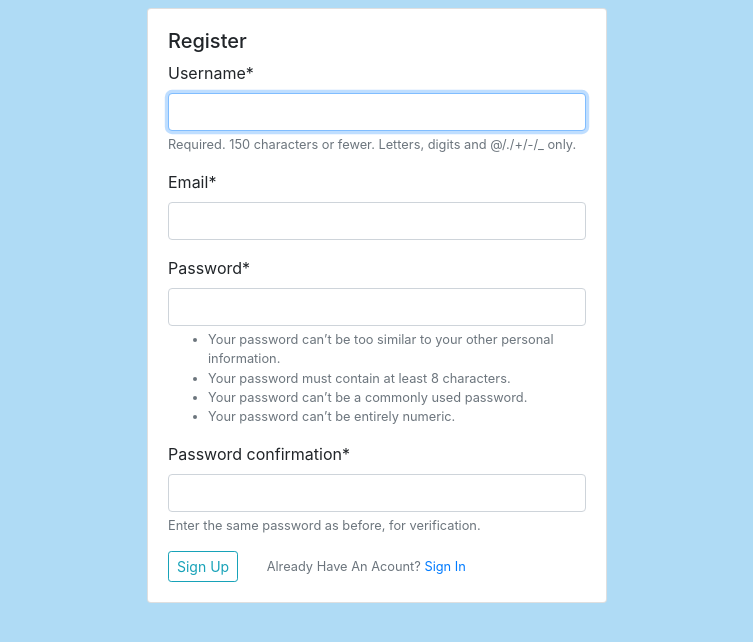
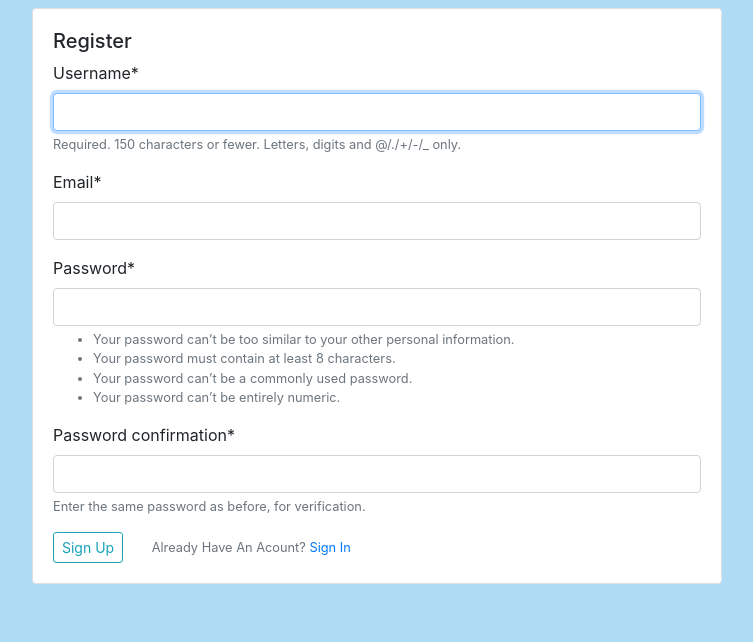
Before and after one commit to DonAttai/todo-app, a Django app: page /register/ in a window 1280 px wide. Shown: the part 56-698 px from the top of the page, without its empty margins (263-1016 px from the left). Run offline with Django 3.2, Linux system fonts and the light colour scheme; some libraries are stand-ins or nearby versions.

Commit message:
modofied register page

```diff
--- a/users/templates/users/register.html
+++ b/users/templates/users/register.html
@@ -6,7 +6,7 @@
 
 <div class="row align-items-center justify-content-center">
     <div class="col-md-10">
-        <div class="card w-50 mx-auto">
+        <div class="card w-75 mx-auto">
             <div class="card-body mt-0">
                 <h5>Register</h5>
                 <form method="POST" action="" autocomplete="off">
```
